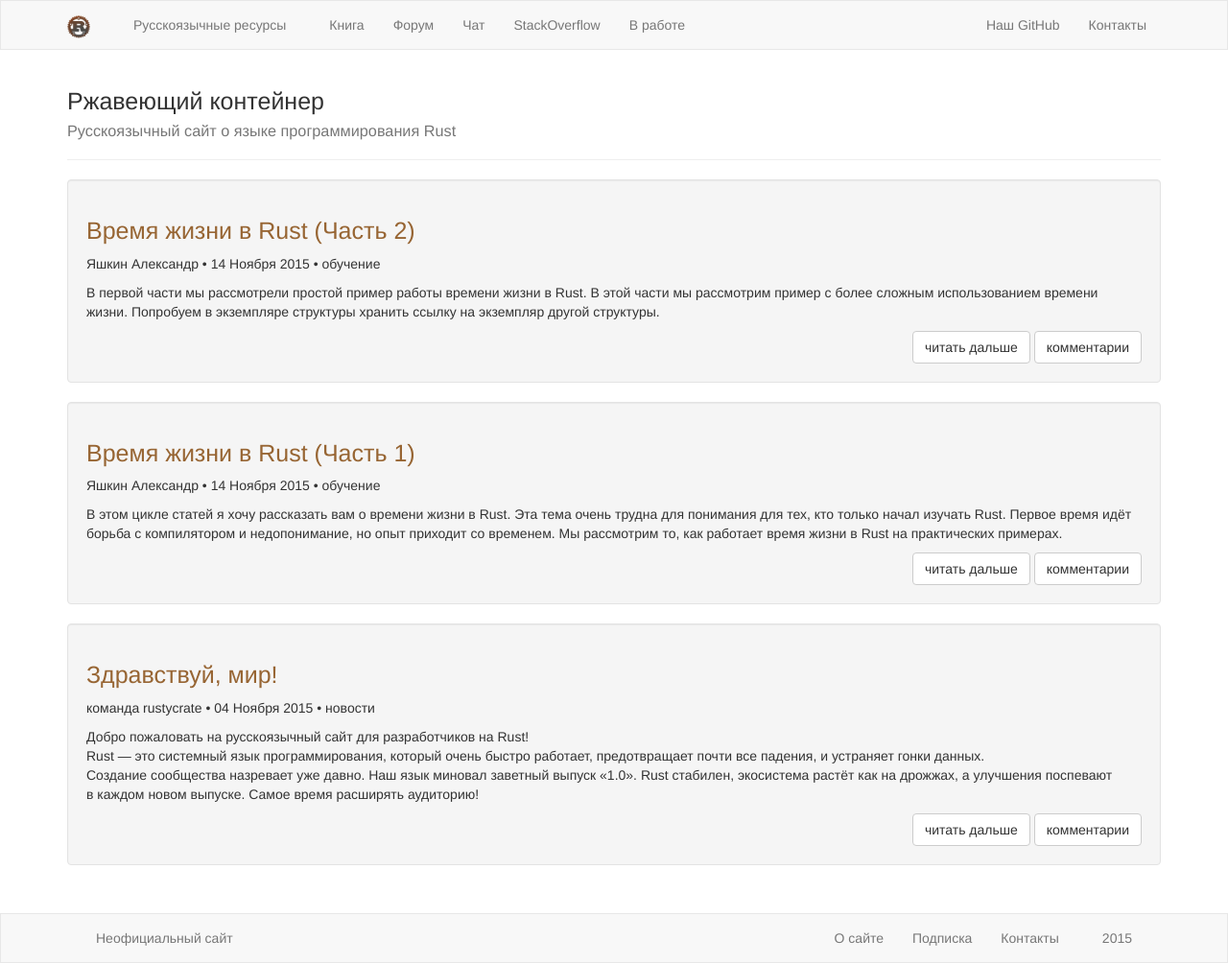
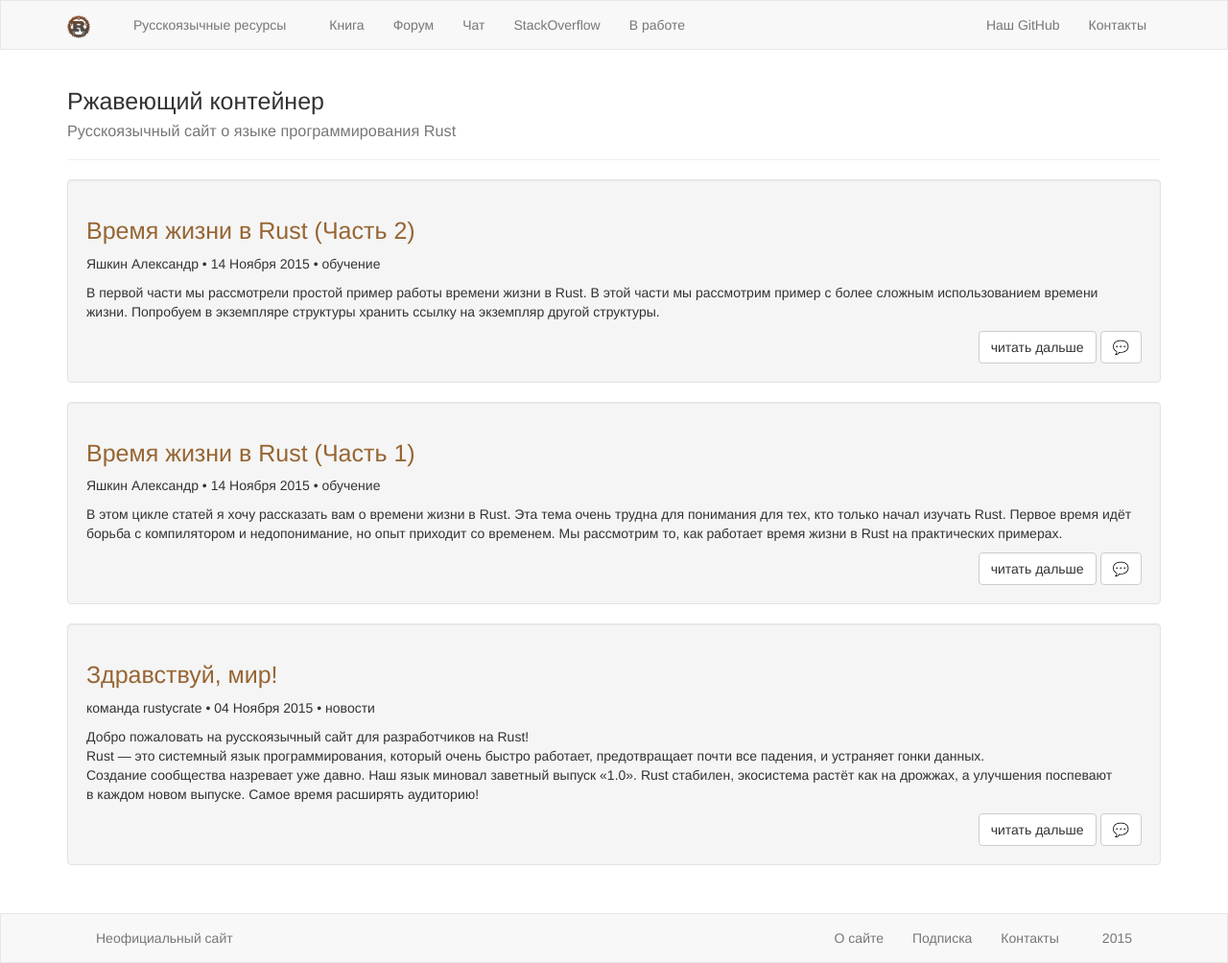
Before and after one commit to rust-lang-ru/rustycrate.ru, a Jekyll site: the page built from index.html, in a window 1280 px wide. Shown: the whole page at 96% size. Built offline with Jekyll 4.4.1, drawn with Linux system fonts in a browser that asks for light colours; nearby versions of some CDN libraries; Markdown is read by kramdown in place of the engine named in the settings.

Commit message:
Используем юникодный символ для обозначения комментариев

```diff
--- a/index.html
+++ b/index.html
@@ -18,7 +18,7 @@
         <footer>
             <div id="buttons">
                 <a href="{{ post.url | prepend: site.baseurl }}" class="btn btn-default" id="read-more">читать дальше</a>
-                <a href="{{ post.url | prepend: site.baseurl }}#disqus_thread" class="btn btn-default" id="comments">комментарии</a>
+                <a href="{{ post.url | prepend: site.baseurl }}#disqus_thread" class="btn btn-default" id="comments">💬</a>
             </div>
             <div id="placeholder"></div>
         </footer>
```
